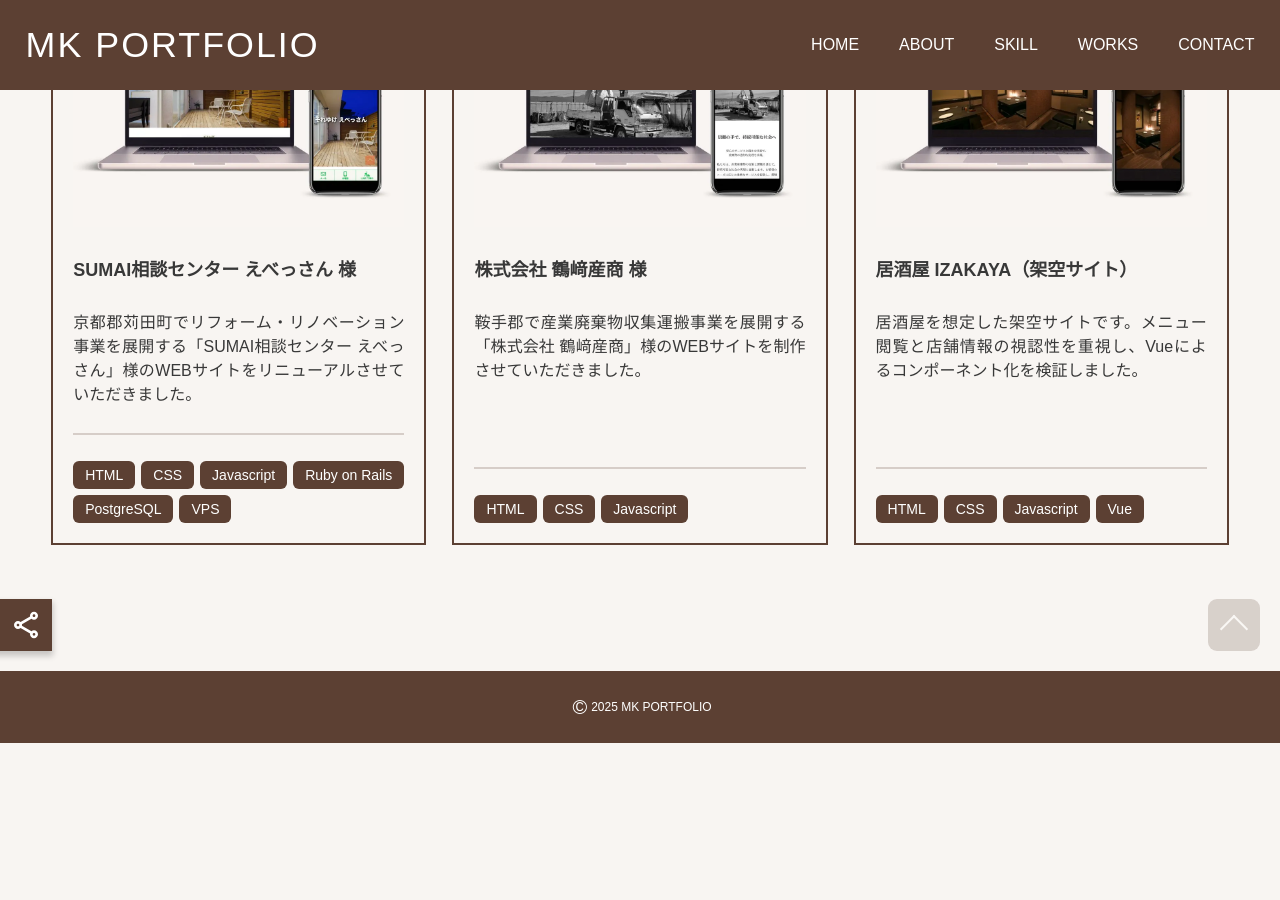
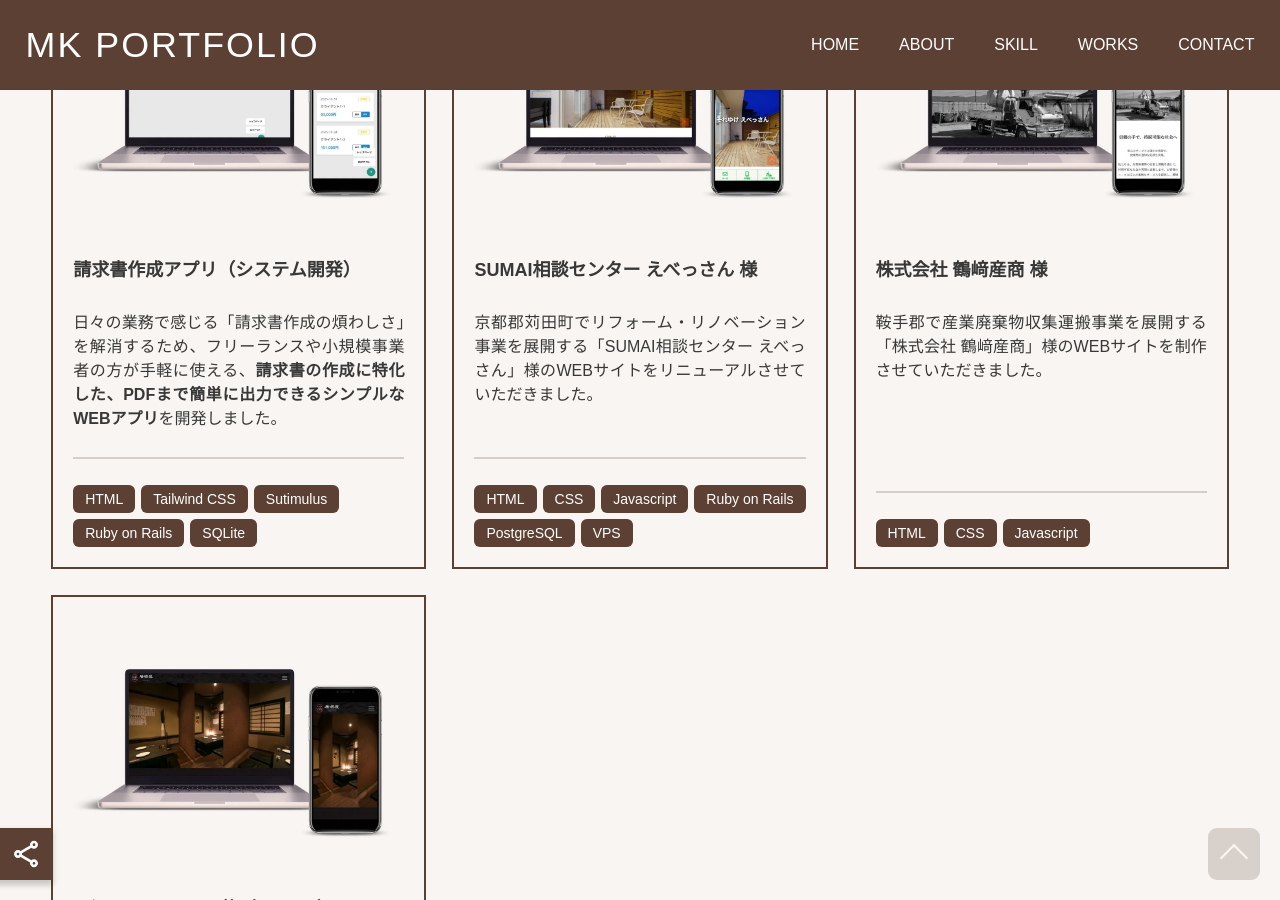
Before and after one commit to mika1119/mk_portfolio, a Jekyll site: the page built from works.md, in a window 1280 px wide and 900 px high, scrolled down 726 px. Built offline with Jekyll 4.4.1, drawn with Linux system fonts in a browser that asks for light colours; before the commit the page ends 1469 px from its top, so only the background shows below that.

Commit message:
add invoice in posts

```diff
--- a/_includes/card.html
+++ b/_includes/card.html
@@ -4,7 +4,9 @@
       <li class="card__item" data-aos="fade-up" data-aos-delay="{{ forloop.index | times: 400 }}">
         <a href="{{ post.url | relative_url }}" class="card__link">
           <img src="{{ post.thumbnail | relative_url }}" class="card__thumbnail" alt="{{ post.title }}のサムネイル">
-          {% if post.demo %}
+          {% if post.app %}
+            <div class="card__title">{{ post.title }}（システム開発）</div>
+          {% elsif post.demo %}
             <div class="card__title">{{ post.title }}（架空サイト）</div>
           {% else %}
             <div class="card__title">{{ post.title }} 様</div>
--- /dev/null
+++ b/_posts/2025-10-31-invoice.md
@@ -0,0 +1,30 @@
+---
+layout: post
+title: "請求書作成アプリ"
+permalink: /works/invoice/
+date: 2025-10-31 12:00:00 +0900
+thumbnail: "assets/images/invoice.webp"
+tags: [ "HTML", "Tailwind CSS", "Sutimulus", "Ruby on Rails", "SQLite" ]
+app: true
+---
+
+日々の業務で感じる「請求書作成の煩わしさ」を解消するため、フリーランスや小規模事業者の方が手軽に使える、**請求書の作成に特化した、PDFまで簡単に出力できるシンプルなWEBアプリ**を開発しました。
+
+<br>
+
+スマートフォンからでもスムーズに操作できるよう、モバイルファーストで設計し、PCを開かなくても外出先や現場でサッと請求書を作成できます。
+
+<br>
+
+また、ログインユーザーごとに、PDF出力時のデザインが自動で切り替わる仕組みを実装し、シンプルなテンプレートの中にも、企業や個人のブランディングを反映できる柔軟さを持たせています。
+
+<br>
+
+シンプルさと使いやすさを大切にしながら、今後は請求書管理機能などの拡張も見据えています。
+
+<br>
+
+<video autoplay muted loop playsinline controlsList="nodownload">
+  <source src="{{ '/assets/images/invoice_desktop.mp4' | relative_url }}" type="video/mp4">
+  お使いのブラウザは動画の再生に対応していません。
+</video>
```
Also changed, not shown: _layouts/post.html (+14 -8 lines), assets/images/invoice.webp (added), 1 other file.
